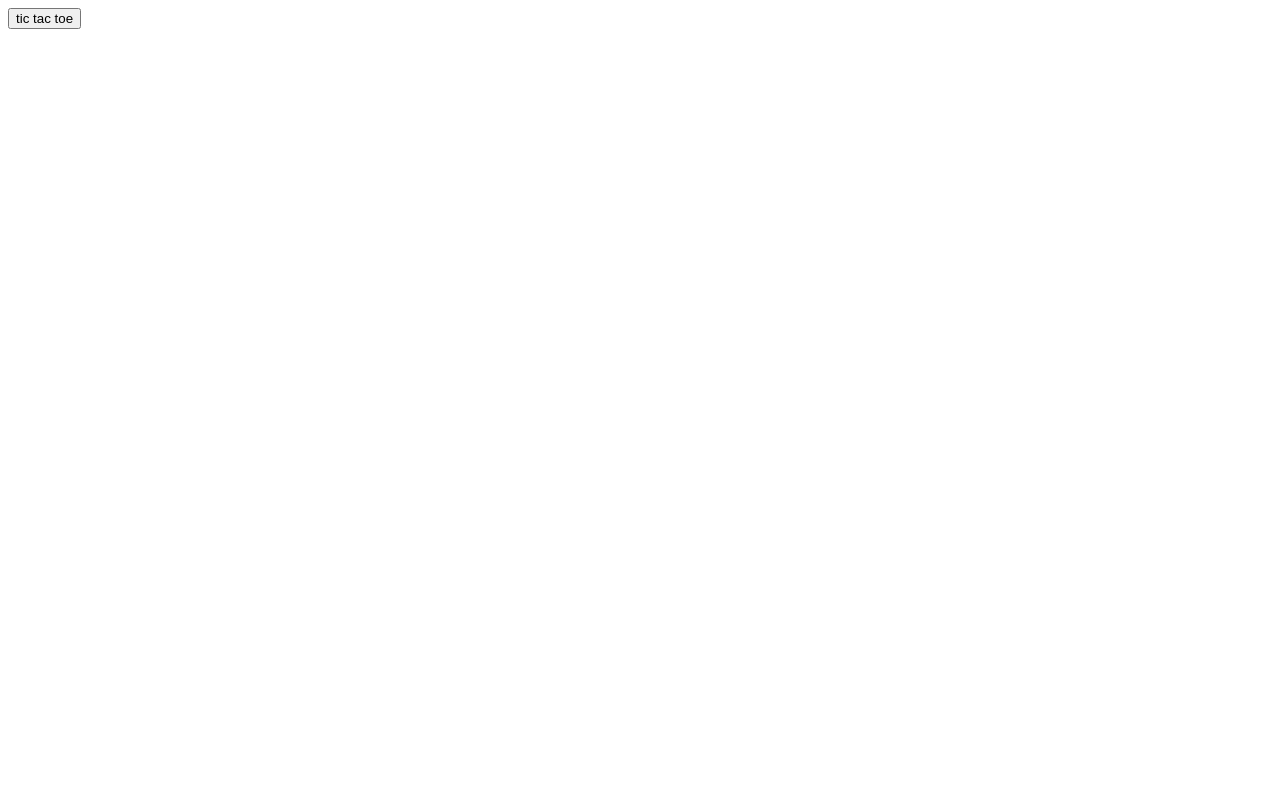
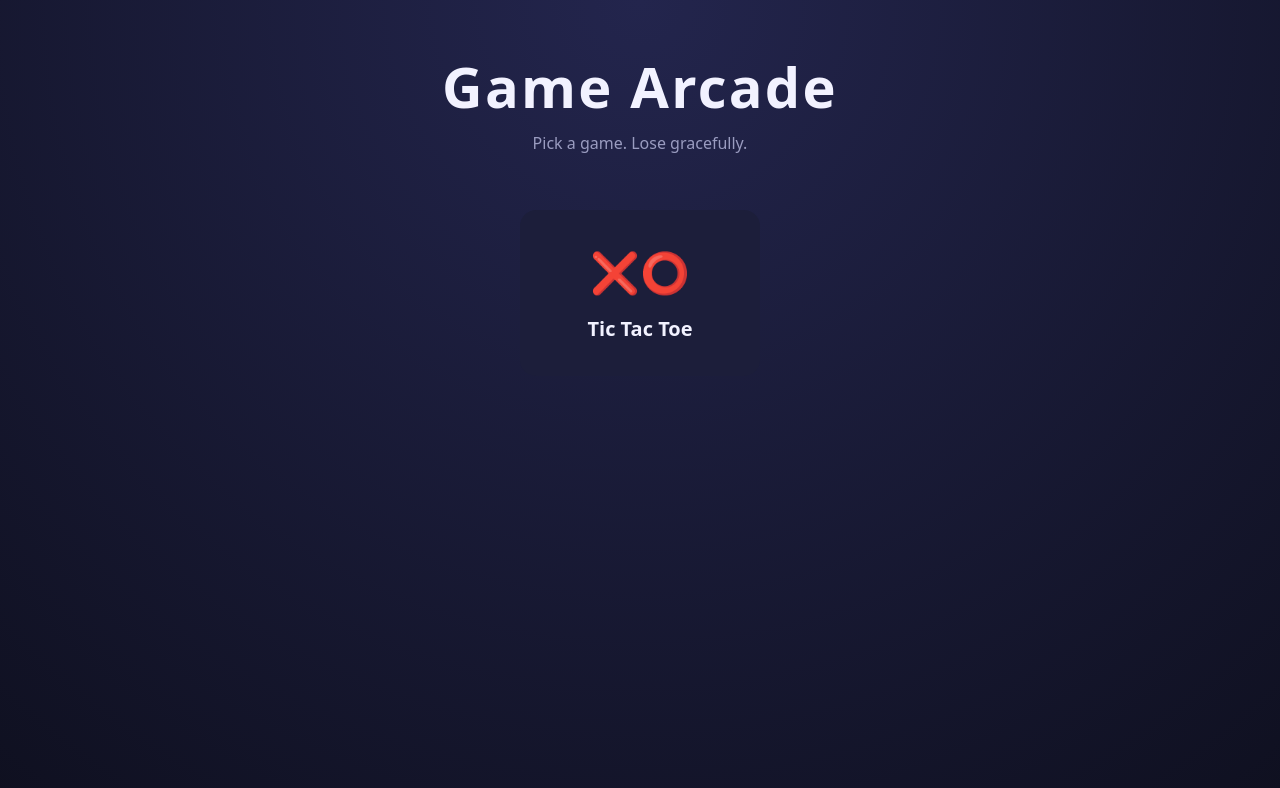
Before and after one commit to ethanjoshuayt/java-script-games-custom-coded, a plain HTML site: page index.html in a window 1280 px wide. Drawn offline with Linux system fonts and the light colour scheme.

Commit message:
Enhance index.html with styles and game layout
Added styling and structured layout for game selection.

```diff
--- a/index.html
+++ b/index.html
@@ -1,18 +1,104 @@
 <!DOCTYPE html>
 <html lang="en">
 <head>
-    <meta charset="UTF-8">
-    <meta name="viewport" content="width=device-width, initial-scale=1.0">
-    <title>games</title>
+  <meta charset="UTF-8">
+  <meta name="viewport" content="width=device-width, initial-scale=1.0">
+  <title>Games</title>
+
+  <style>
+    :root {
+      --bg: #0f1020;
+      --card: #1c1e3a;
+      --accent: #7c5cff;
+      --text: #f2f2ff;
+      --muted: #9a9cc0;
+    }
+
+    * {
+      box-sizing: border-box;
+    }
+
+    body {
+      margin: 0;
+      min-height: 100vh;
+      background: radial-gradient(circle at top, #23254d, var(--bg));
+      color: var(--text);
+      font-family: system-ui, -apple-system, "Segoe UI", sans-serif;
+      display: flex;
+      flex-direction: column;
+      align-items: center;
+      padding: 3rem 1rem;
+    }
+
+    header {
+      text-align: center;
+      margin-bottom: 2.5rem;
+    }
+
+    h1 {
+      margin: 0;
+      font-size: clamp(2rem, 6vw, 3.5rem);
+      letter-spacing: 0.04em;
+    }
+
+    header p {
+      color: var(--muted);
+      margin-top: 0.5rem;
+    }
+
+    .game-grid {
+      display: grid;
+      grid-template-columns: repeat(auto-fit, minmax(200px, 240px));
+      gap: 1.5rem;
+      justify-content: center;
+      width: 100%;
+      max-width: 900px;
+    }
+
+    .game-card {
+      display: flex;
+      flex-direction: column;
+      align-items: center;
+      gap: 1rem;
+      padding: 2rem 1rem;
+      background: var(--card);
+      border: 2px solid transparent;
+      border-radius: 16px;
+      color: var(--text);
+      text-decoration: none;
+      transition: transform 0.2s ease, border-color 0.2s ease, box-shadow 0.2s ease;
+    }
+
+    .game-card:hover,
+    .game-card:focus-visible {
+      transform: translateY(-6px);
+      border-color: var(--accent);
+      box-shadow: 0 10px 30px rgba(124, 92, 255, 0.35);
+      outline: none;
+    }
+
+    .game-icon {
+      font-size: 2.5rem;
+    }
+
+    .game-title {
+      font-size: 1.25rem;
+      font-weight: 600;
+    }
+  </style>
 </head>
 
+<body>
+  <header>
+    <h1>Game Arcade</h1>
+    <p>Pick a game. Lose gracefully.</p>
+  </header>
 
-<body>
-    <a href="tic-tac-toe.html">
-        <button>tic tac toe </button>
+  <main class="game-grid">
+    <a class="game-card" href="tic-tac-toe.html">
+      <span class="game-icon">❌⭕</span>
+      <span class="game-title">Tic Tac Toe</span>
     </a>
-
-
-
+  </main>
 </body>
 </html>
```
